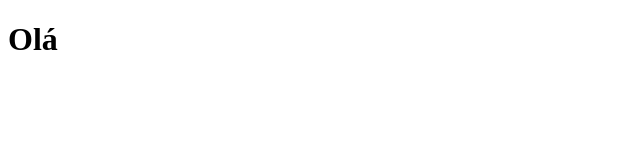
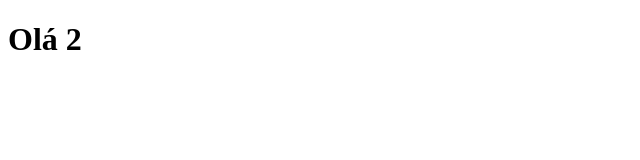
Before and after one commit to abiamuniz95/demo, a plain HTML site: page index.html in a window 1280 px wide. Shown: the full height of the page, 0-640 px from the left. Drawn offline with Linux system fonts and the light colour scheme.

Commit message:
alteracao index

```diff
--- a/index.html
+++ b/index.html
@@ -6,6 +6,6 @@
     <title>Document</title>
 </head>
 <body>
-    <h1>Olá</h1>
+    <h1>Olá 2</h1>
 </body>
 </html>
```
